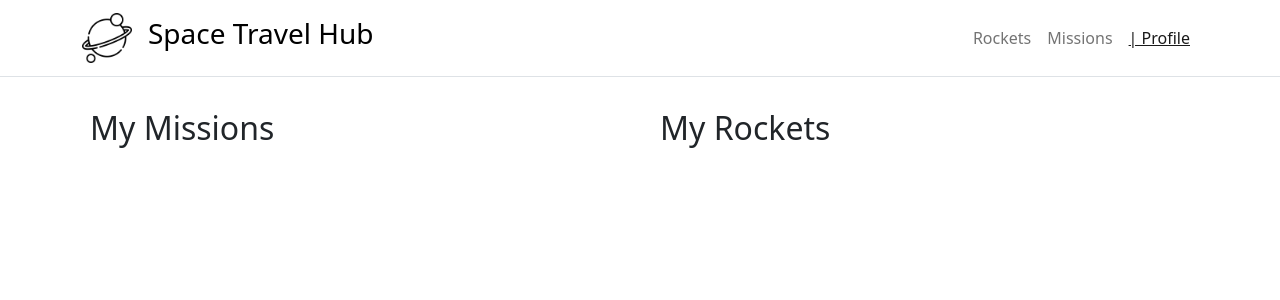
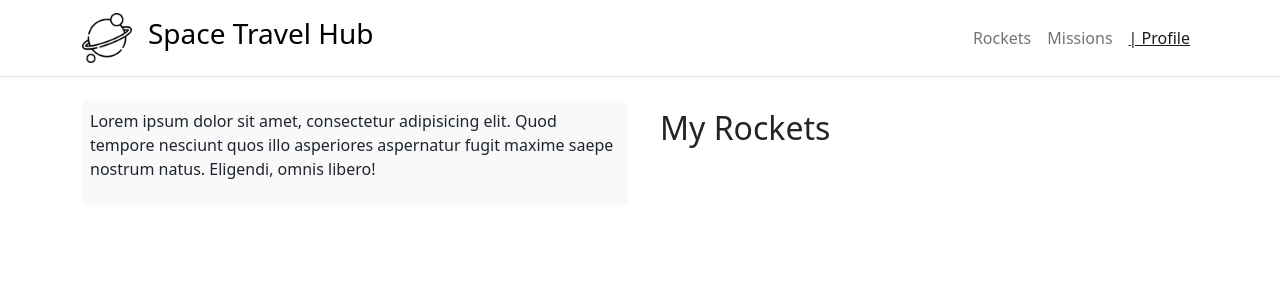
Before and after one commit to learnwithalfred/space-travel-booking, a React (Create React App) app: page /profile in a window 1280 px wide. Shown: the top 300 px of the page. Built offline with nearby package versions, Linux system fonts and the light colour scheme.

Commit message:
Revert "Add missions in profile page"
This reverts commit 3b45ed3a209dc3adbc9620656e06913a45e1e262.

```diff
--- a/src/features/missions/missionsSlice.js
+++ b/src/features/missions/missionsSlice.js
@@ -46,7 +46,4 @@ export const { joinMission } = missionsSlice.actions;
 export const selectAllMissions = (state) => state.missions.missions;
 export const getMissionsStatus = (state) => state.missions.status;
 export const getMissionsError = (state) => state.missions.error;
-export const getReservedMissions = (state) => state.missions.missions.filter(
-  (results) => results.reserved,
-);
 export default missionsSlice.reducer;
--- a/src/features/profile/profile.js
+++ b/src/features/profile/profile.js
@@ -1,6 +1,5 @@
 import React, { useEffect } from 'react';
 import { useSelector, useDispatch } from 'react-redux';
-import { getReservedMissions } from '../missions/missionsSlice';
 import {
   myReservedRockets,
   getReservedRockets,
@@ -11,7 +10,6 @@ const ProfilePage = () => {
   const dispatch = useDispatch();
   const rockets = useSelector(getReservedRockets);
   const rocketStatus = useSelector(getRocketsStatus);
-  const missions = useSelector(getReservedMissions);
 
   useEffect(() => {
     dispatch(myReservedRockets());
@@ -38,22 +36,16 @@ const ProfilePage = () => {
     ));
   }
 
-  const myMissions = missions.map((data) => (
-    <li
-      key={data.id}
-      className="list-group-item d-flex justify-content-between align-items-start"
-    >
-      <span>{data.mission_name}</span>
-    </li>
-  ));
-
   return (
     <div className="container my-4">
       <div className="row align-items-md-stretch">
         <div className="col-md-6">
-          <div className="h-100 p-2 text-dark rounded-3">
-            <h2 className="text-left">My Missions</h2>
-            <ul className="list-group">{myMissions}</ul>
+          <div className="h-100 p-2 text-dark bg-light rounded-3">
+            <p>
+              Lorem ipsum dolor sit amet, consectetur adipisicing elit. Quod
+              tempore nesciunt quos illo asperiores aspernatur fugit maxime
+              saepe nostrum natus. Eligendi, omnis libero!
+            </p>
           </div>
         </div>
         <div className="col-md-6">
```
